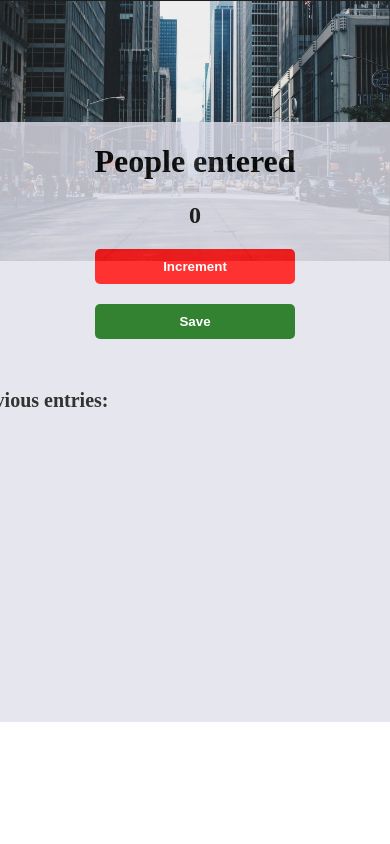
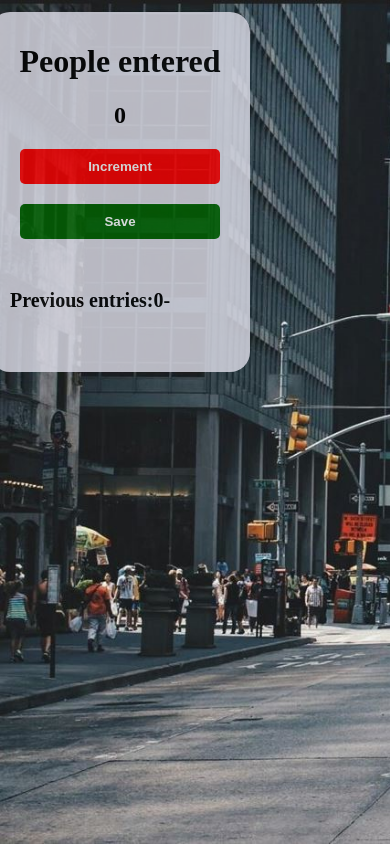
Before and after one commit to andie7/passenger-counter, a plain HTML site: page index.html in a window 390 px wide. Both pictures are taken after a click on the button "Save". Shown: the top 844 px of the page. Drawn offline with Linux system fonts and the light colour scheme.

Commit message:
correcr Js error

```diff
--- a/index.html
+++ b/index.html
@@ -7,13 +7,16 @@
     <link rel="stylesheet" href="style.css" />
   </head>
   <body>
+    <div class="app-wrapper">
       <div class="app">
         <h1>People entered</h1>
         <h2 id="count-el">0</h2>
         <button id="increment-btn" onclick="increment()">Increment</button>
         <button id="save-btn" onclick="save()">Save</button>
         <p id="save-el">Previous entries:</p>
+
+        <script src="script.js"></script>
+      </div>
     </div>
   </body>
-  <script src="script.js"></script>
 </html>
--- a/script.js
+++ b/script.js
@@ -21,7 +21,7 @@ increment();
 
 function save() {
   let countStrg = count + "-";
-  saveEl.textContentStrg;
+  saveEl.textContent += countStrg;
   console.log(count);
   countEl.textContent = 0;
   count = 0;
--- a/style.css
+++ b/style.css
@@ -1,22 +1,26 @@
 body {
-  background: url("images/City.jpeg");
+  background: url("images/City.jpeg") fixed;
   background-repeat: no-repeat;
   background-size: cover;
 }
 
+.app-wrapper {
+  width: 500px;
+  position: absolute;
+  top: 50%;
+  left: 50%;
+  transform: translate(-50%, -50%);
+  padding: 10px 10px;
+  margin: 0 auto;
+}
+
 .app {
-  width: 500px;
   border: none;
   background-color: #e0e0ec;
   opacity: 0.8;
   height: 600px;
   border-radius: 20px;
   display: block;
-  margin: 0 auto;
-  position: absolute;
-  top: 50%;
-  left: 50%;
-  transform: translate(-50%, -50%);
 }
 
 h1,
@@ -55,4 +59,16 @@ button {
 }
 
 @media (max-width: 576px) {
+  .app {
+    width: 260px;
+    margin-left: 45px;
+    position: relative;
+    top: -230px;
+    padding-top: 10px;
+    height: 350px;
+  }
+
+  body {
+    background-size: cover;
+  }
 }
```
Lines whose indentation alone changed are shown as unchanged.
